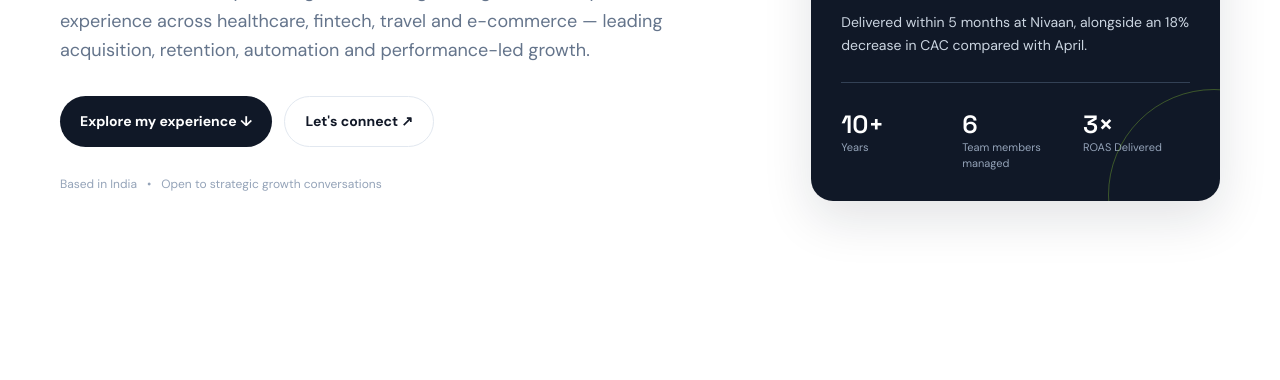
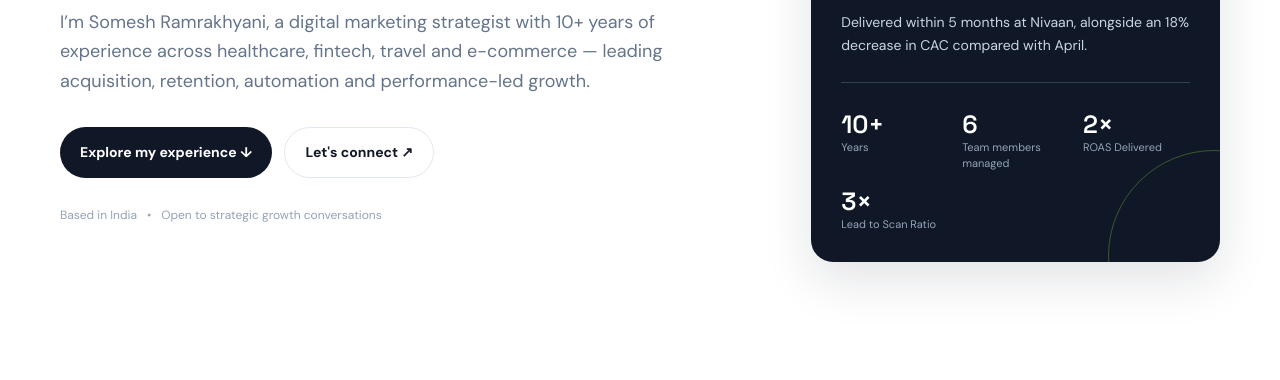
Before and after one commit to someshramrakhyani/someshramrakhyani.github.io, a plain HTML site: page index.html in a window 1280 px wide. Shown: the part 420-800 px from the top of the page. Drawn offline with Linux system fonts and the light colour scheme.

Commit message:
Update index.html

```diff
--- a/index.html
+++ b/index.html
@@ -44,7 +44,8 @@
         <div class="mini-grid">
           <div><strong>10+</strong><small>Years</small></div>
           <div><strong>6</strong><small>Team members managed</small></div>
-          <div><strong>3×</strong><small>ROAS Delivered</small></div>
+          <div><strong>2×</strong><small>ROAS Delivered</small></div>
+          <div><strong>3×</strong><small>Lead to Scan Ratio</small></div>
         </div>
       </aside>
     </section>
@@ -85,7 +86,7 @@
             <ul>
               <li>Held strategic accountability for P&L management, revenue growth, marketing investments and customer acquisition.</li>
               <li>Formulated integrated growth strategies across acquisition channels and strategic partnerships.</li>
-              <li>Delivered a 38% reduction in CPL within 5 months, an 18% decrease in CAC and a 2× increase in ROAS compared with April.</li>
+              <li>Delivered a 38% reduction in CPL within 5 months, an 18% decrease in CAC and a 2x ROAS compared with April.</li>
               <li>Spearheaded a digital pain assessment journey to strengthen patient acquisition and conversion opportunities.</li>
               <li>Established WhatsApp acquisition initiatives and launched a website chatbot to support OPD booking without human intervention.</li>
               <li>Directed CLM initiatives and collaborated with technology teams to improve automation and marketing intelligence.</li>
```
